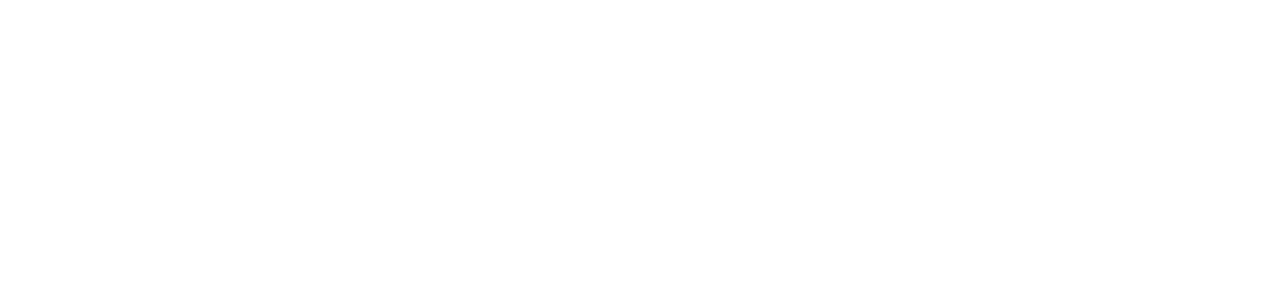
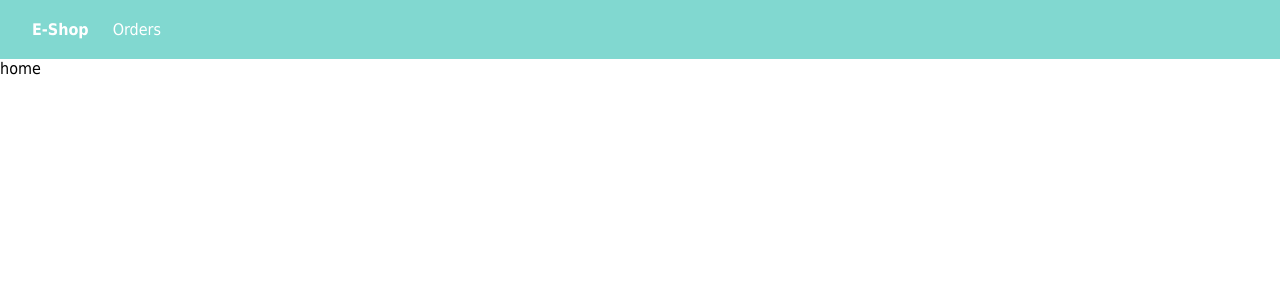
Before and after one commit to ahaku/e-shop, a React (Create React App) app: page / in a window 1280 px wide. Shown: the top 300 px of the page. Built offline with nearby package versions, Linux system fonts and the light colour scheme.

Commit message:
add layout

```diff
--- a/package.json
+++ b/package.json
@@ -11,9 +11,11 @@
     "@types/react": "^17.0.6",
     "@types/react-dom": "^17.0.5",
     "@types/react-redux": "^7.1.16",
+    "@types/react-router-dom": "^5.1.7",
     "react": "^17.0.2",
     "react-dom": "^17.0.2",
     "react-redux": "^7.2.4",
+    "react-router-dom": "^5.2.0",
     "react-scripts": "4.0.3",
     "redux-devtools-extension": "^2.13.9",
     "typescript": "^4.2.4",
--- a/src/App.tsx
+++ b/src/App.tsx
@@ -1,7 +1,18 @@
 import React from "react";
+import { BrowserRouter as Router, Switch, Route } from "react-router-dom";
+import Layout from "./components/Layout";
 
 function App() {
-  return <div className="app"></div>;
+  return (
+    <Router>
+      <Layout>
+        <Switch>
+          <Route path="/orders">orders</Route>
+          <Route path="/">home</Route>
+        </Switch>
+      </Layout>
+    </Router>
+  );
 }
 
 export default App;
--- /dev/null
+++ b/src/components/Layout/index.css
@@ -0,0 +1,16 @@
+.header {
+  display: flex;
+  align-items: center;
+  background-color: #81d8d0;
+  padding: 20px;
+}
+.header > * {
+  margin: 0px 12px;
+}
+.header__title {
+  font-weight: bold;
+}
+.header a {
+  color: white;
+  text-decoration: none;
+}
--- /dev/null
+++ b/src/components/Layout/index.tsx
@@ -0,0 +1,23 @@
+import React, { FC } from "react";
+import { Link } from "react-router-dom";
+import "./index.css";
+
+interface ILayout {
+  children: React.ReactNode;
+}
+
+const Layout: FC<ILayout> = ({ children }) => {
+  return (
+    <div>
+      <div className="header">
+        <Link to="/">
+          <span className="header__title">E-Shop</span>
+        </Link>
+        <Link to="/orders">Orders</Link>
+      </div>
+      {children}
+    </div>
+  );
+};
+
+export default Layout;
```
Also changed, not shown: 1 other file (tests, documents, lock files or other folders).
